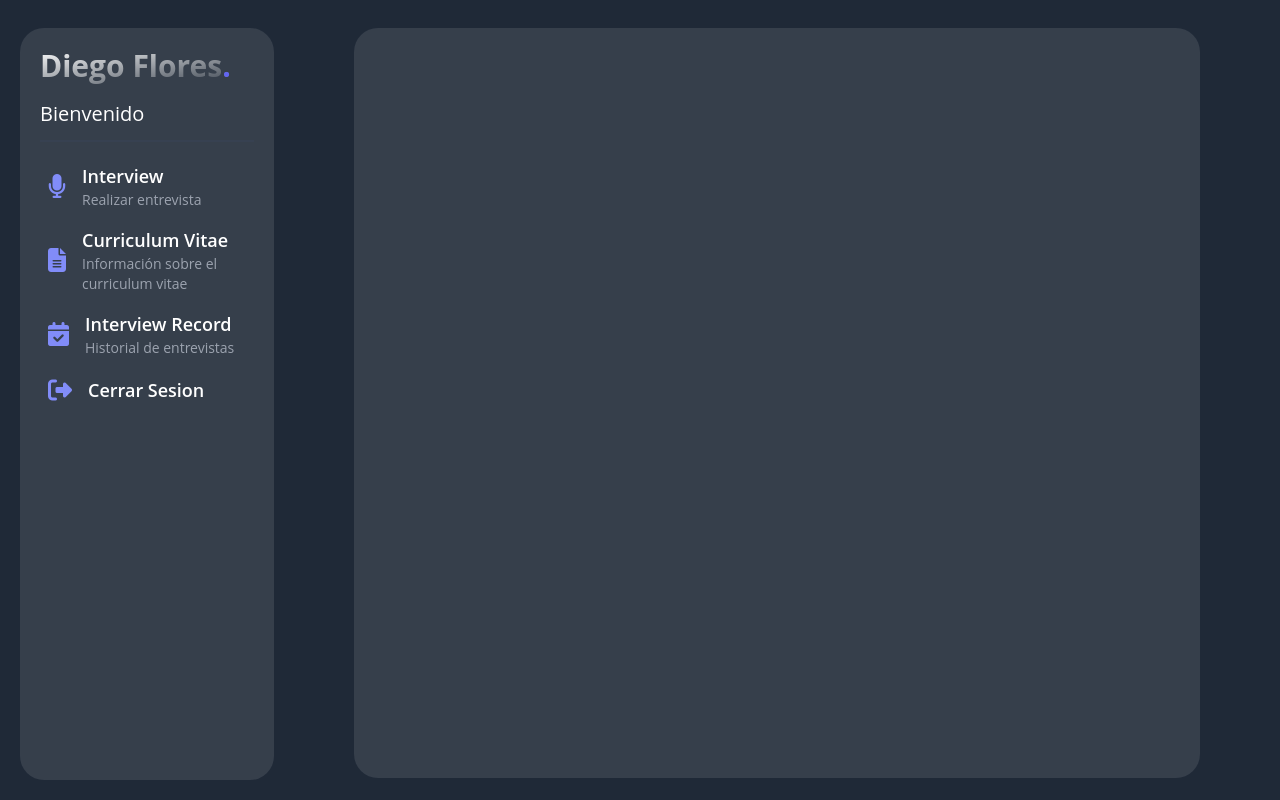
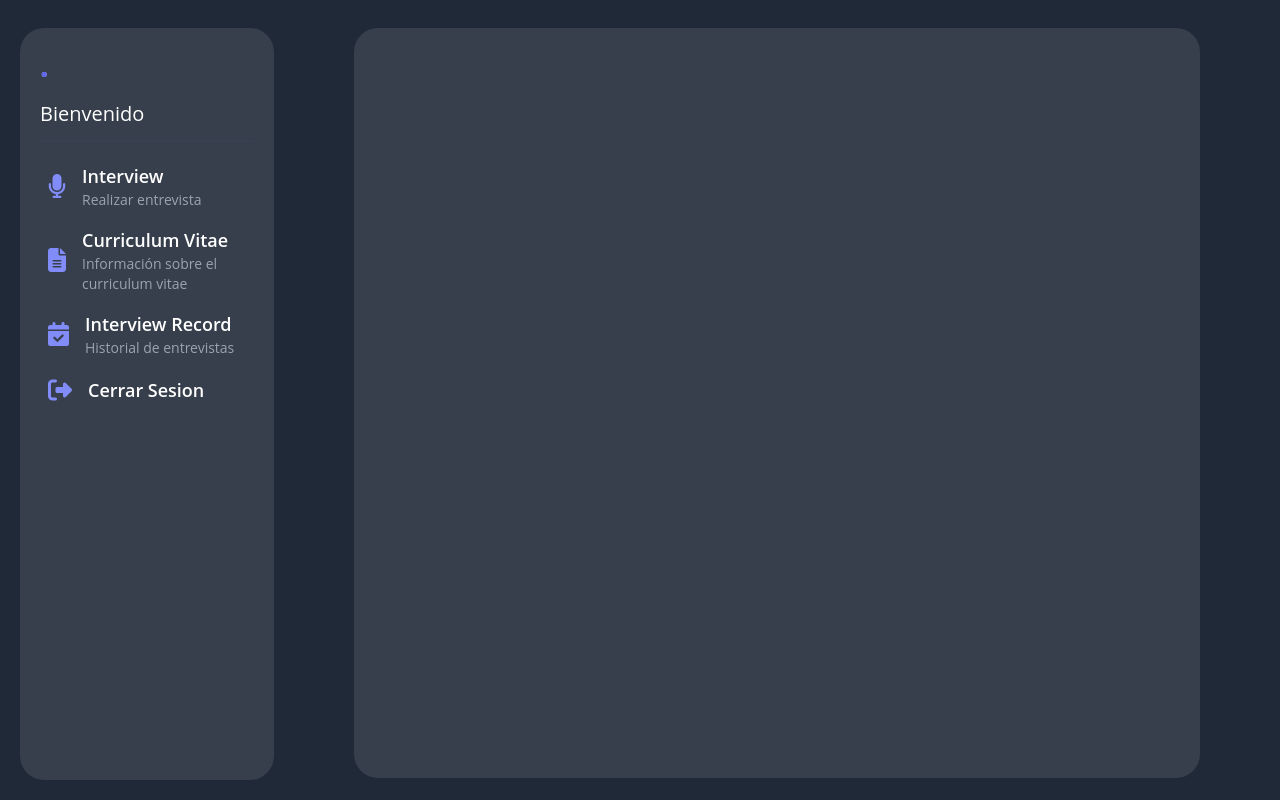
Before and after one commit to dfloresc16/AppPT, an Angular app: page /dashboard in a window 1280 px wide. Built offline with nearby package versions, Linux system fonts and the light colour scheme; sample sign-in values are in the browser's storage.

Commit message:
Hotfix: Fix al nombre

```diff
--- a/src/app/presentation/layouts/dashboardLayout/dashboardLayout.component.html
+++ b/src/app/presentation/layouts/dashboardLayout/dashboardLayout.component.html
@@ -5,7 +5,7 @@
     <h1
       class="font-bold text-lg lg:text-3xl bg-gradient-to-br from-white via-white/50 bg-clip-text text-transparent"
     >
-      Diego Flores<span class="text-indigo-500">.</span>
+      {{fullName}}<span class="text-indigo-500">.</span>
     </h1>
     <span class="text-xl">Bienvenido</span>
 
```
